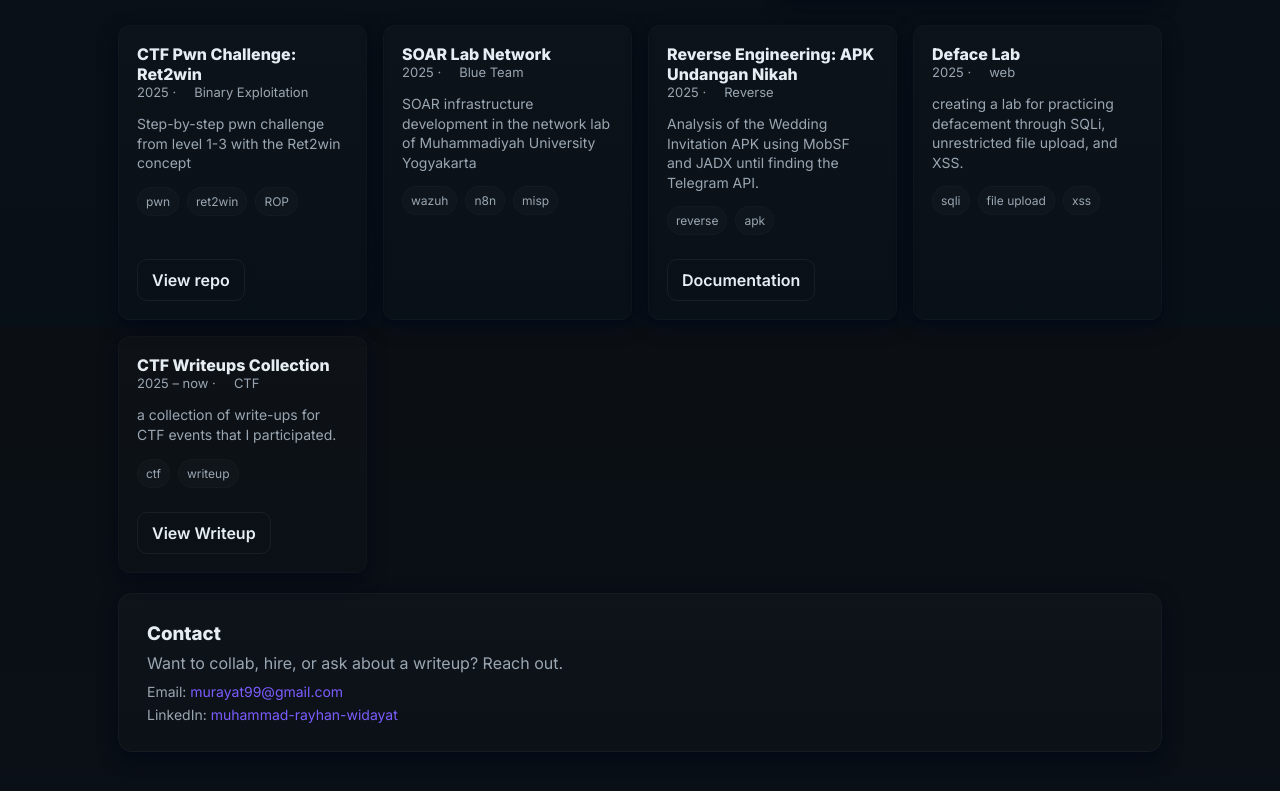
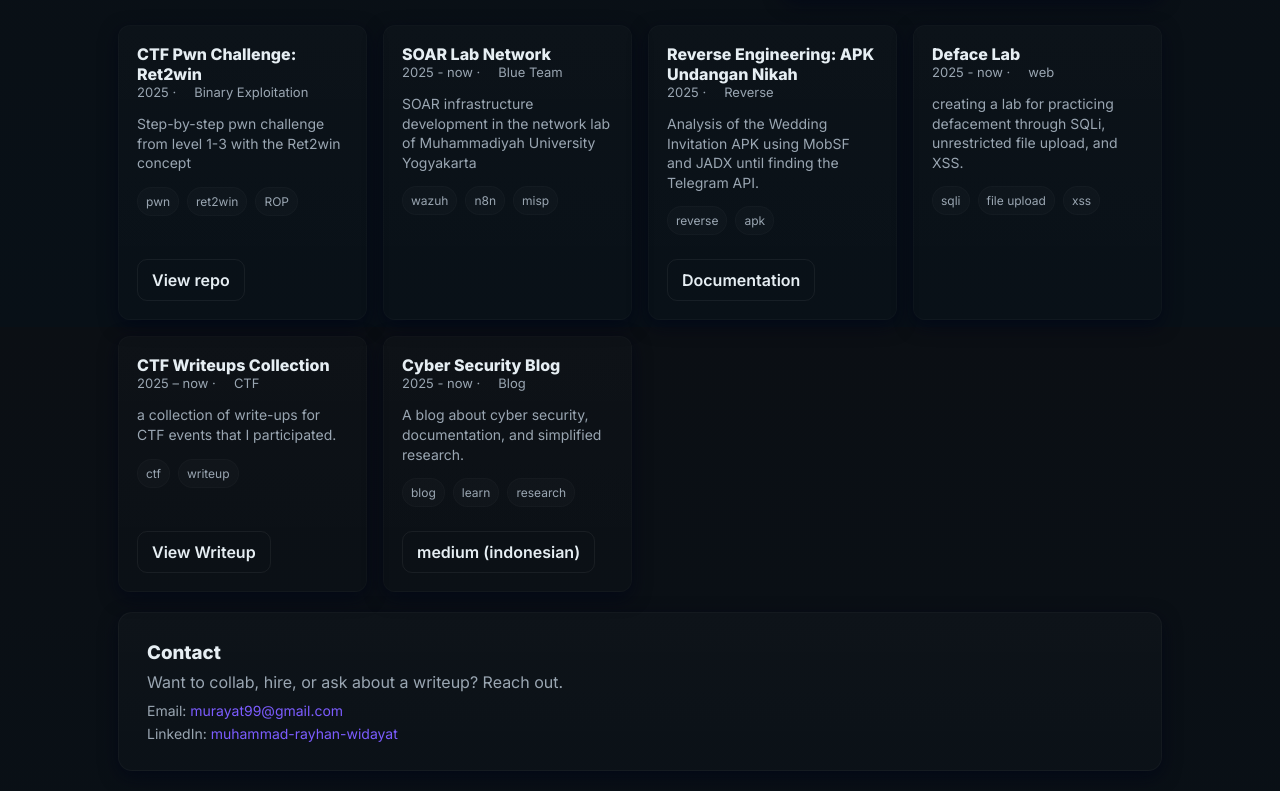
Before and after one commit to muhammadrayhanwidayat/muhammadrayhanwidayat.github.io, a plain HTML site: page project.html in a window 1280 px wide. Shown: the part 473-1264 px from the top of the page. Drawn offline with Linux system fonts and the light colour scheme.

Commit message:
update project content

```diff
--- a/project.html
+++ b/project.html
@@ -111,7 +111,7 @@
           <article class="project card">
             <div>
               <div class="title">SOAR Lab Network</div>
-              <div class="meta">2025 · <span style="margin-left:8px">Blue Team</span></div>
+              <div class="meta">2025 - now · <span style="margin-left:8px">Blue Team</span></div>
               <p class="desc">SOAR infrastructure development in the network lab of Muhammadiyah University Yogyakarta
               </p>
               <div class="tags"><span class="tag">wazuh</span><span class="tag">n8n</span><span class="tag">misp</span>
@@ -144,7 +144,7 @@
           <article class="project card">
             <div>
               <div class="title">Deface Lab</div>
-              <div class="meta">2025 · <span style="margin-left:8px">web</span></div>
+              <div class="meta">2025 - now · <span style="margin-left:8px">web</span></div>
               <p class="desc">creating a lab for practicing defacement through SQLi, unrestricted file upload, and XSS.
               </p>
               <div class="tags"><span class="tag">sqli</span><span class="tag">file upload</span><span
@@ -162,11 +162,26 @@
             <div>
               <div class="title">CTF Writeups Collection</div>
               <div class="meta">2025 – now · <span style="margin-left:8px">CTF</span></div>
-              <p class="desc">a collection of write-ups for CTF events that I participated.</p>
+              <p class="desc">a collection of write-ups for CTF events that I participated.
+              </p>
               <div class="tags"><span class="tag">ctf</span><span class="tag">writeup</span></div>
             </div>
             <div style="display:flex;gap:8px;margin-top:12px">
               <a class="btn" href="writeup.html">View Writeup</a>
+            </div>
+          </article>
+
+          <!-- Project 6 soon -->
+          <article class="project card">
+            <div>
+              <div class="title">Cyber Security Blog</div>
+              <div class="meta">2025 - now · <span style="margin-left:8px">Blog</span></div>
+              <p class="desc">A blog about cyber security, documentation, and simplified research.</p>
+              <div class="tags"><span class="tag">blog</span><span class="tag">learn</span><span class="tag">research</span></div>
+            </div>
+            <div style="display:flex;gap:8px;margin-top:12px">
+              <a class="btn" href="https://medium.com/@murayat99">medium (indonesian)</a>
+              <!-- <a class="btn" href="#">Docs</a> -->
             </div>
           </article>
 
```
